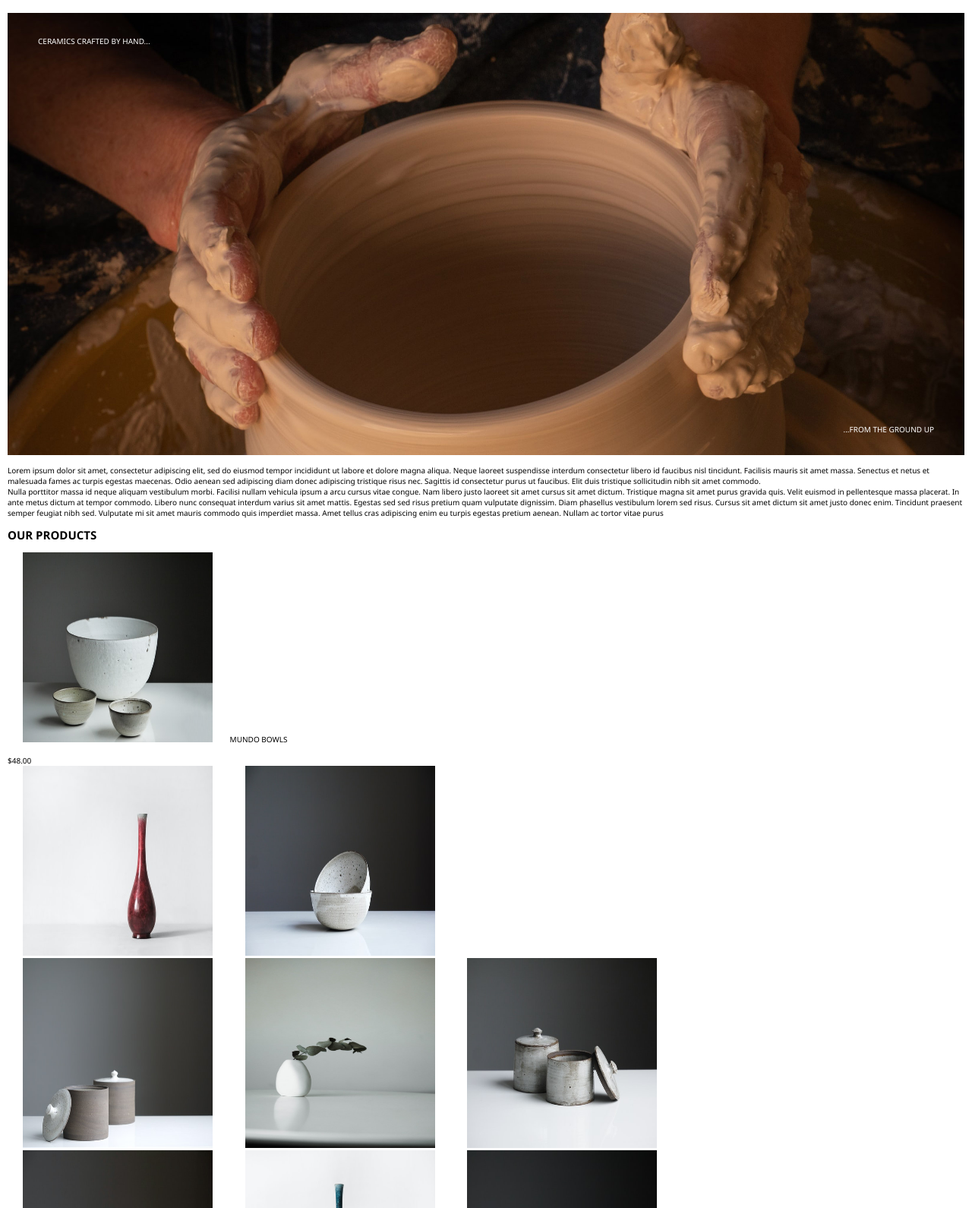
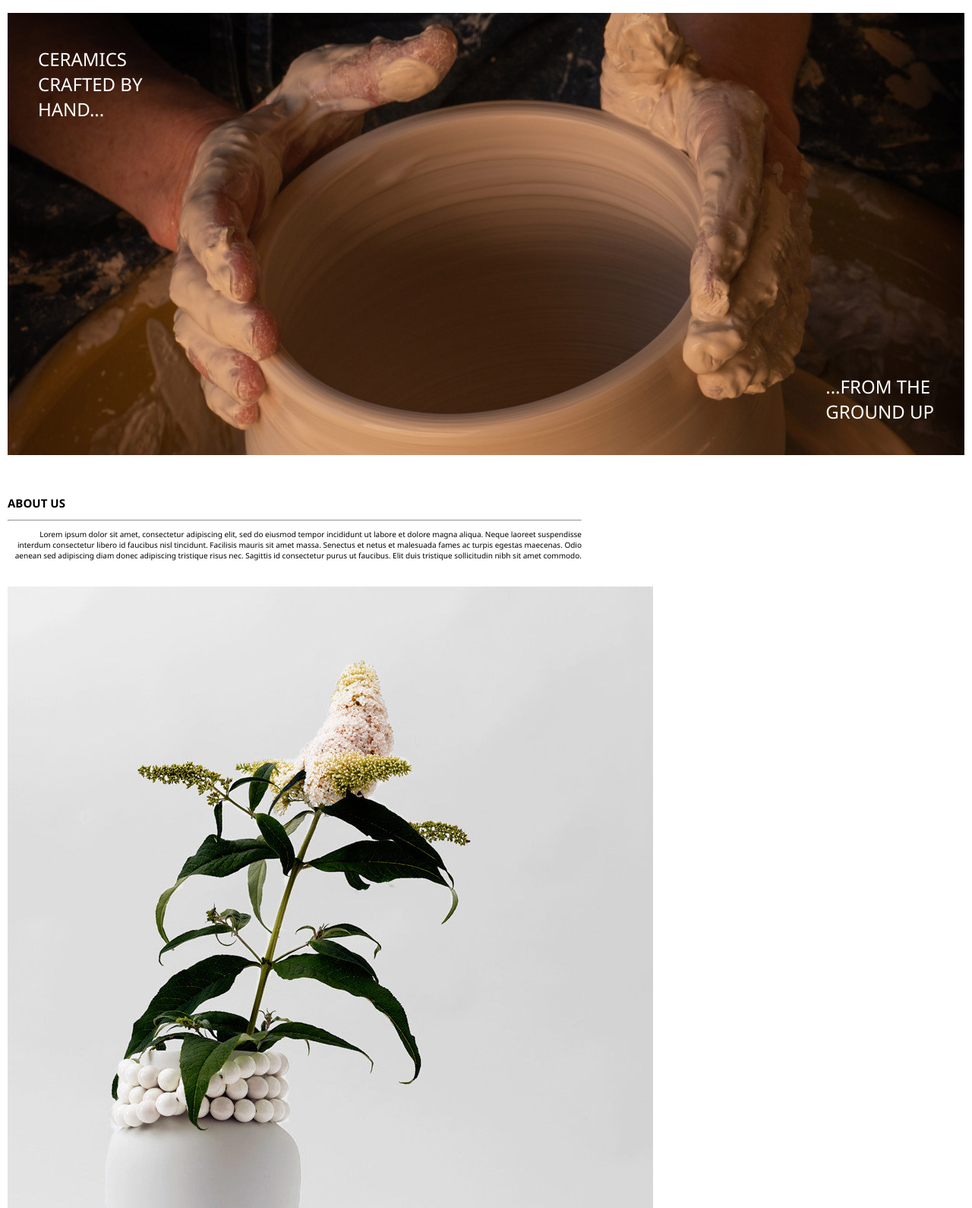
Before and after one commit to clairekelley-23/eCommerce, a plain HTML site: page index.html in a window 1280 px wide. Shown: the part 142-1732 px from the top of the page at 76% size. Drawn offline with Linux system fonts and the light colour scheme.

Commit message:
Updated Html and CSS files

```diff
--- a/index.html
+++ b/index.html
@@ -23,6 +23,7 @@
                 <a href="">PRODUCTS</a>
                 <a href="">ABOUT</a>
                 <a href="">CONTACT</a>
+                <a style="text-indent: 20%;"></a>
                 <a>CARA <img src="assets/eCommerceWebsiteAssets_GN_Starter-main/eCommerceWebsiteAssets_GN_Starter-main/icons8-pottery-96.png" alt="Animated Pot"> CARA</a>
                 <a><input>
                     <a href="">Cart(0)</a>
@@ -33,24 +34,36 @@
     </header>
     <main>
         <div class="container">
-            <img src="assets/eCommerceWebsiteAssets_GN_Starter-main/eCommerceWebsiteAssets_GN_Starter-main/earl-wilcox-y3W0CzO063w-unsplash-alt.jpg" alt="Pottery Hand Wheel" style="width: 100%;">
+            <img src="assets/eCommerceWebsiteAssets_GN_Starter-main/eCommerceWebsiteAssets_GN_Starter-main/earl-wilcox-y3W0CzO063w-unsplash-alt.jpg" alt="Pottery Hand Wheel" style="width: 100%;"
+                style="object-fit: cover;">
             <div class="text-block">
-                <p>CERAMICS CRAFTED BY HAND...</p>
+                <p>CERAMICS<br>
+                   CRAFTED BY<br>
+                   HAND...</p>
             </div>
             <div class="text-right">
-                <p>...FROM THE GROUND UP</p>
+                <p>...FROM THE<br>
+                    GROUND UP</p>
             </div>
         </div>
 
-        <section class="ABOUT US"></section>
-
-            <p>
+        <section class="about_us">
+            <h1>ABOUT US</h1>
+            <hr>
+            <p style="text-align: right;">
                 Lorem ipsum dolor sit amet, consectetur adipiscing elit, sed do eiusmod tempor incididunt
                 ut labore et dolore magna aliqua. Neque laoreet suspendisse interdum consectetur libero id
                 faucibus nisl tincidunt. Facilisis mauris sit amet massa. Senectus et netus et malesuada fames
                 ac turpis egestas maecenas. Odio aenean sed adipiscing diam donec adipiscing tristique
                 risus nec. Sagittis id consectetur purus ut faucibus. Elit duis tristique sollicitudin nibh sit
-                amet commodo.<br>
+                amet commodo.</p>
+                <br>
+            <div class="image_about">
+                <p style="text-align: left;">
+                    <img src="assets/eCommerceWebsiteAssets_GN_Starter-main/eCommerceWebsiteAssets_GN_Starter-main/Vase_Dame_2048x2048.jpg" alt="flower vase white tip">
+                </p>
+            </div>
+            <p style="text-align: center;">
                 Nulla porttitor massa id neque aliquam
                 vestibulum morbi. Facilisi nullam vehicula
                 ipsum a arcu cursus vitae congue. Nam libero
@@ -68,16 +81,13 @@
                 imperdiet massa. Amet tellus cras adipiscing
                 enim eu turpis egestas pretium aenean.
                 Nullam ac tortor vitae purus
+            </p>
+        </section>
 
-
-            </p>
-            <h2>OUR PRODUCTS</h2>
+        <h2>OUR PRODUCTS</h2>
 
     <div class="mundow_row">
         <img src="assets/eCommerceWebsiteAssets_GN_Starter-main/eCommerceWebsiteAssets_GN_Starter-main/tom-crew-7HuTGlUfQSo-unsplash.jpg" width="250" height="250" hspace="20"/>
-            <a>MUNDO BOWLS <br><br> $48.00</a>
-
-        </div>
         <img src="assets/eCommerceWebsiteAssets_GN_Starter-main/eCommerceWebsiteAssets_GN_Starter-main/oriento-maVIpNNtmlQ-unsplash.jpg" width="250" height="250" hspace="20"/>
         <img src="assets/eCommerceWebsiteAssets_GN_Starter-main/eCommerceWebsiteAssets_GN_Starter-main/tom-crew-bgIO-u4GEfI-unsplash.jpg" width="250" height="250" hspace="20"/>
     </div>
--- a/main.css
+++ b/main.css
@@ -18,15 +18,24 @@ body {
     margin: 1rem;
 }
 
+a img {
+    border-image-width: 30px;
+}
+
 header {
     background-color: white;
     padding: 1rem;
+    font-size: x-small;
+    width: fit-content;
 }
 
-nav ul {
+header.div {
+    font-size: x-small;
+}
+header.nav.ul {
     color: black;
     position: relative;
-    left: 30px;
+    width: fit-content;
 }
 
 
@@ -38,7 +47,6 @@ main section.Home img {
 
 main img {
     height: 300;
-    width: 200;
 }
 
 .mundo_bowls {
@@ -57,6 +65,7 @@ main img {
 
 .text-block {
     position: absolute;
+    font-size: x-large;
     top: 20px;
     left: 20px;
     color: white;
@@ -66,9 +75,22 @@ main img {
 
 .text-right {
     position: absolute;
+    font-size: x-large;
     bottom: 20px;
     right: 20px;
     color: white;
     padding-left: 20px;
     padding-right: 20px;
 }
+
+.about_us {
+    display: block;
+    margin-top: 5em;
+    margin-bottom: 1em;
+    margin-left: 0;
+    margin-right: 0;
+    width: 60%;
+}
+.image_about {
+    width: 300px;
+}
```
